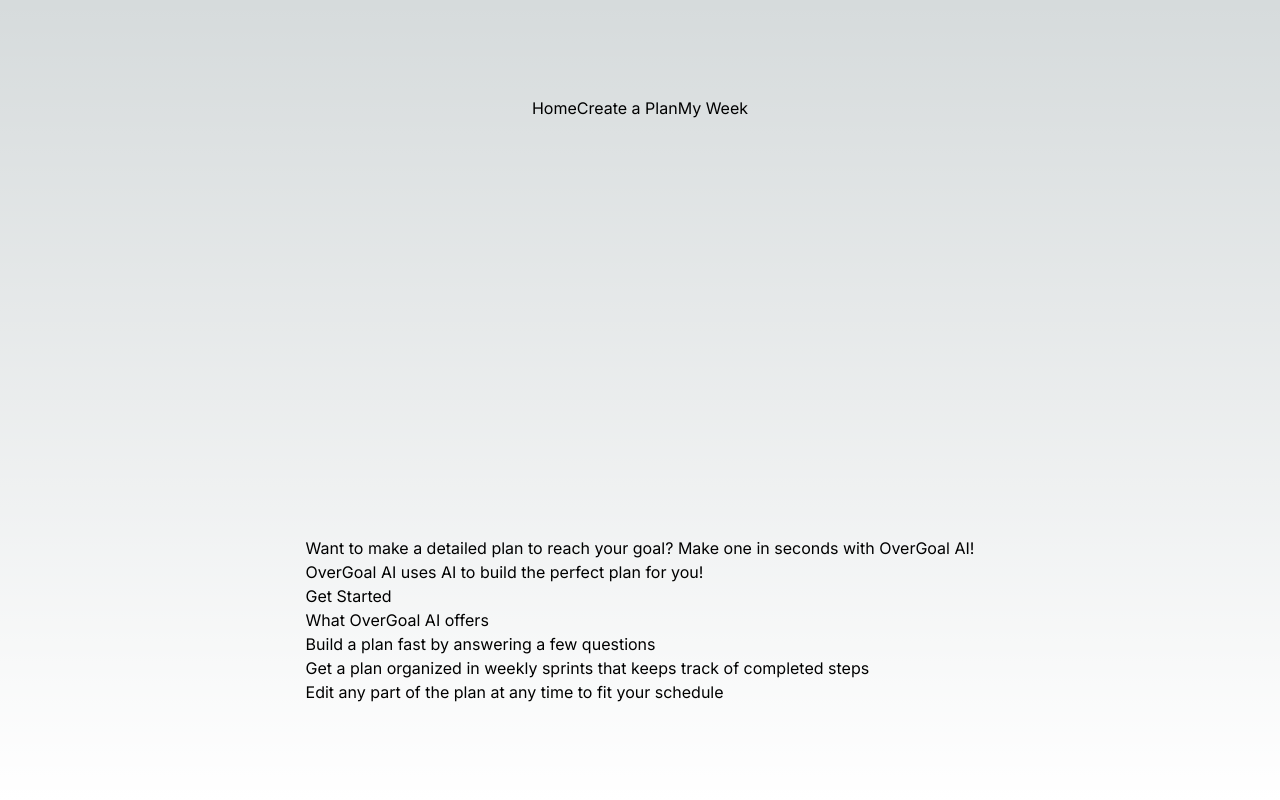
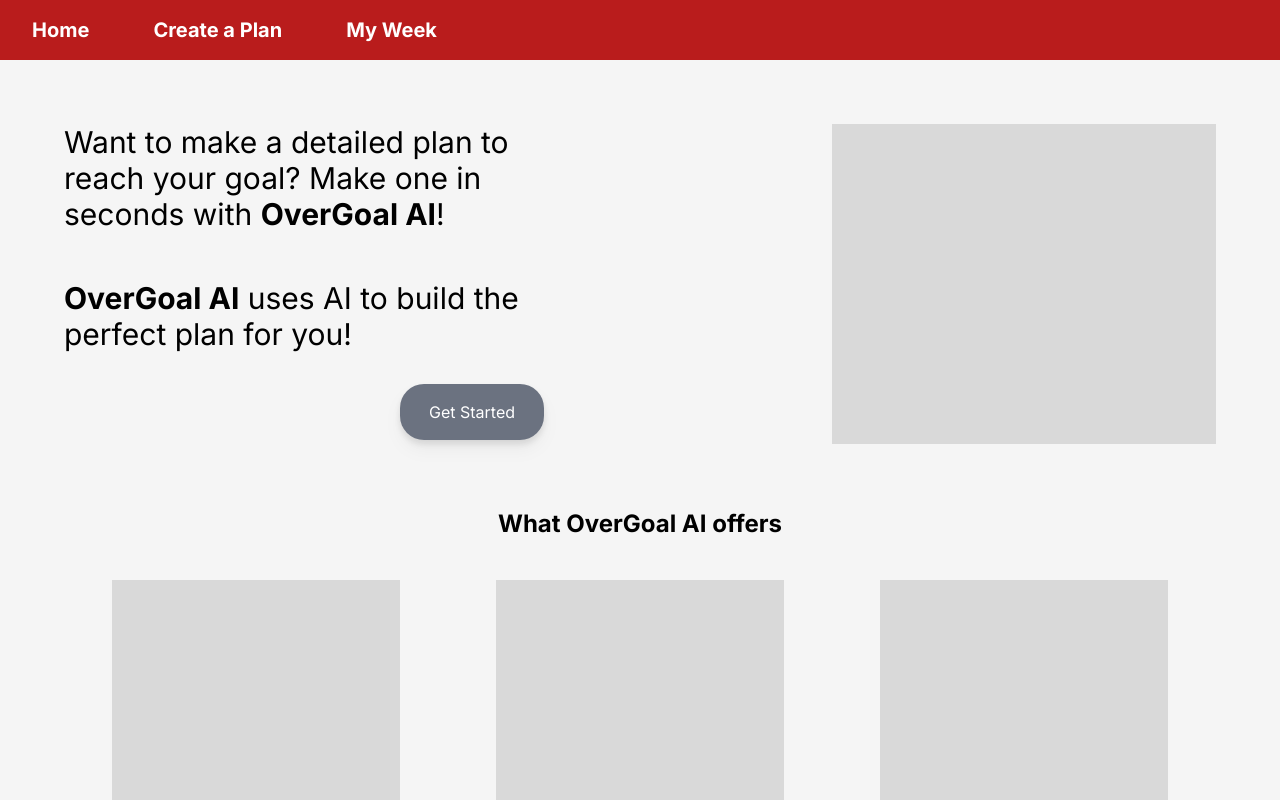
Before and after one commit to AlejandroALopez/overplan, a Next.js app: page / in a window 1280 px wide. Shown: the top 800 px of the page. Built offline with nearby package versions, Linux system fonts and the light colour scheme.

Commit message:
landing page grayscale

```diff
--- a/src/app/page.tsx
+++ b/src/app/page.tsx
@@ -7,40 +7,41 @@ export default function Home() {
   const app_name = "OverGoal AI";
 
   return (
-    <main className="flex min-h-screen flex-col items-center justify-between p-24">
+    <main className="flex min-h-screen flex-col">
       <Header />
-      <div className="Landing">
-        <div className="presentation-section-container">
-          <div className="presentation-info-container">
-            <p>
+      <div className="p-16 bg-[#f5f5f5]">
+        <div className="flex flex-row justify-between">
+          <div className="flex flex-col w-5/12">
+            <p className="text-3xl">
               Want to make a detailed plan to reach your goal?
-              Make one in seconds with <span>{app_name}</span>!
+              Make one in seconds with <span className="font-bold">{app_name}</span>!
             </p>
-            <p><span>{app_name}</span> uses AI to build the perfect plan for you!</p>
-            <div className="button-container">
+            <p className="mt-12 text-3xl"><span className="font-bold">{app_name}</span> uses AI to build the perfect plan for you!</p>
+            <div className="mt-8 text-right">
               <Link href="/plan/goal">
-                <button className="start-button">Get Started</button>
+                <button className="w-36 p-4 border-none rounded-3xl bg-gray-500 text-white
+                   cursor-pointer drop-shadow-lg transition hover:scale-110 duration-300">Get Started</button>
               </Link>
             </div>
           </div>
-          <div className="presentation-image" />
+          <div className="w-96 h-80 bg-[#d9d9d9]" />
         </div>
-        <div className="features-section-container">
-          <div className="features-title-container">
-            <p>What {app_name} offers</p>
+        <div className="flex flex-col items-center mt-16">
+          <div className="flex mb-4">
+            <p className="text-2xl font-bold">What {app_name} offers</p>
           </div>
-          <div className="features-container">
-            <div className="feature-item">
-              <div className="feature-image" />
-              <p className="feature-text">Build a plan fast by answering a few questions</p>
+          <div className="flex flex-row justify-evenly">
+            <div className="flex flex-col items-center w-2/6">
+              <div className="w-72 h-64 my-6 bg-[#d9d9d9]" />
+              <p className="w-4/5 text-center text-xl">Build a plan fast by answering a few questions</p>
             </div>
-            <div className="feature-item">
-              <div className="feature-image" />
-              <p className="feature-text">Get a plan organized in weekly sprints that keeps track of completed steps</p>
+            <div className="flex flex-col items-center w-2/6">
+              <div className="w-72 h-64 my-6 bg-[#d9d9d9]" />
+              <p className="w-4/5 text-center text-xl">Get a plan organized in weekly sprints that keeps track of completed steps</p>
             </div>
-            <div className="feature-item">
-              <div className="feature-image" />
-              <p className="feature-text">Edit any part of the plan at any time to fit your schedule</p>
+            <div className="flex flex-col items-center w-2/6">
+              <div className="w-72 h-64 my-6 bg-[#d9d9d9]" />
+              <p className="w-4/5 text-center text-xl">Edit any part of the plan at any time to fit your schedule</p>
             </div>
           </div>
         </div>
--- a/src/components/header.tsx
+++ b/src/components/header.tsx
@@ -2,15 +2,15 @@ import Link from "next/link";
 
 export default function Header() {
     return (
-        <div className="Header">
+        <div className="flex flex-row w-full items-center text-center gap-16 py-4 px-8 bg-red-700">
             <Link href="/">
-                <button className="header-button">Home</button>
+                <button className="text-white text-xl font-bold transition hover:scale-110 duration-300">Home</button>
             </Link>
             <Link href="/plan/goal">
-                <button className="header-button">Create a Plan</button>
+                <button className="text-white text-xl font-bold transition hover:scale-110 duration-300">Create a Plan</button>
             </Link>
             <Link href="/week">
-                <button className="header-button">My Week</button>
+                <button className="text-white text-xl font-bold transition hover:scale-110 duration-300">My Week</button>
             </Link>
         </div>
     );
```
